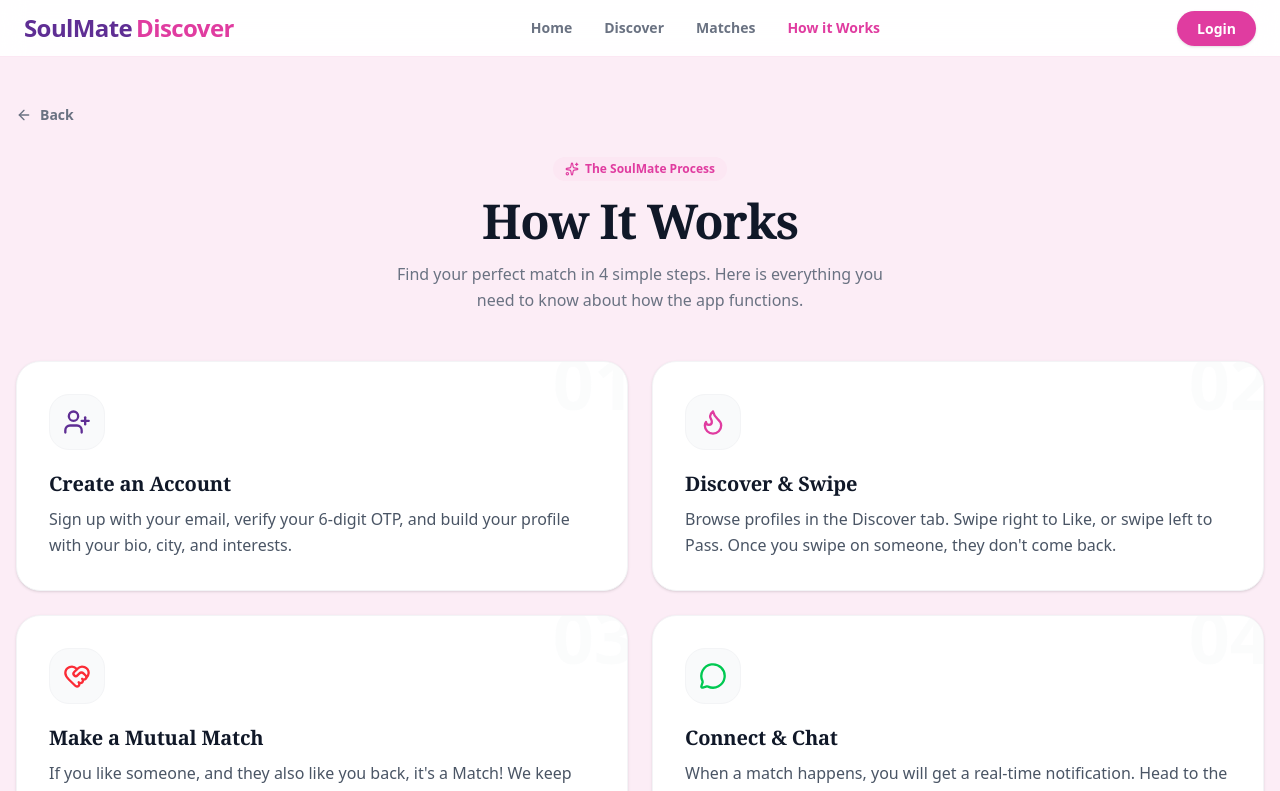
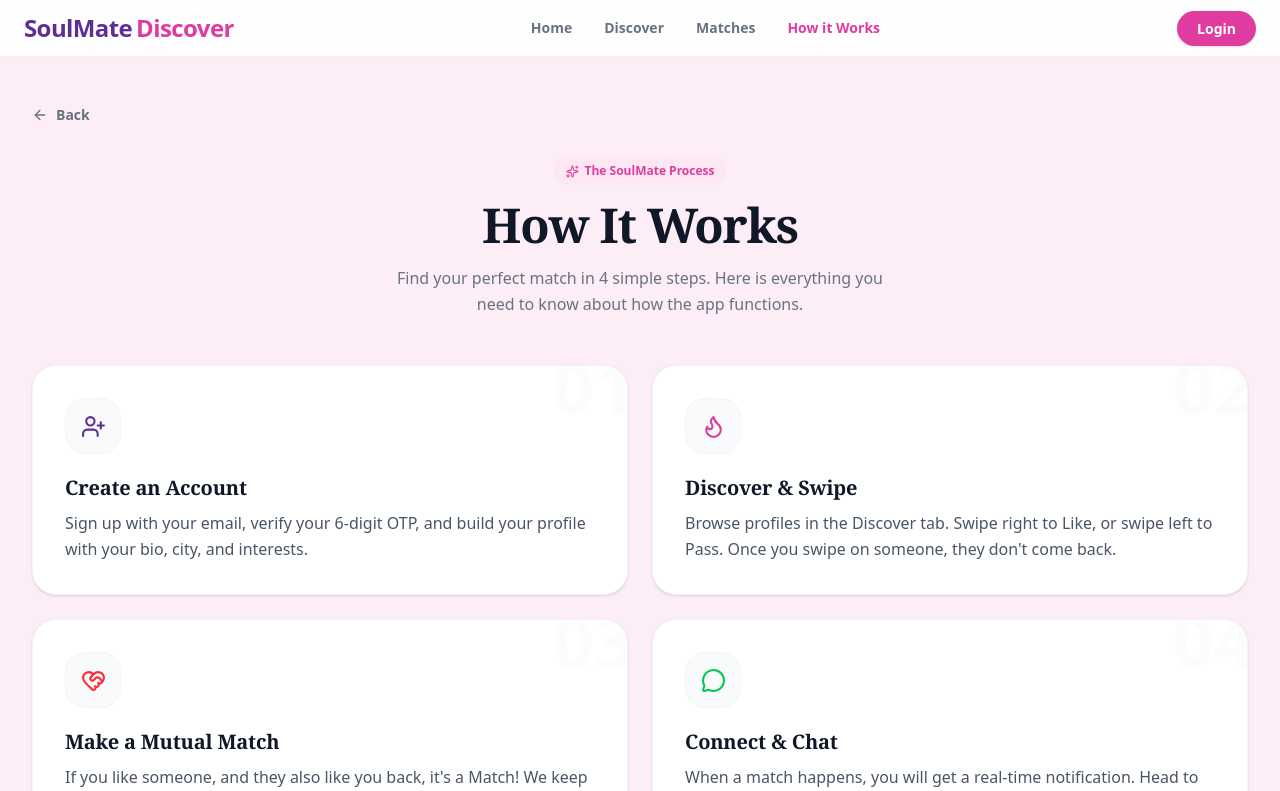
Before and after one commit to RaviKishan24/soulmate-discover-app, a React app in the folder Frontend/: page /how-it-works in a window 1280 px wide. Shown: the top 791 px of the page. Built offline with nearby package versions, Linux system fonts and the light colour scheme; no server answers; the HTML template or start-up script is replaced by a standard one.

Commit message:
adding how it work page

```diff
--- a/Frontend/src/Pages/HowItWorks.jsx
+++ b/Frontend/src/Pages/HowItWorks.jsx
@@ -1,91 +1,118 @@
+
 import { Link, useNavigate } from "react-router-dom";
-import { UserPlus, Flame, HeartHandshake, MessageCircle, ArrowLeft, Sparkles } from "lucide-react";
+import {
+  UserPlus,
+  Flame,
+  HeartHandshake,
+  MessageCircle,
+  ArrowLeft,
+  Sparkles
+} from "lucide-react";
 
 export default function HowItWorks() {
   const navigate = useNavigate();
 
   const steps = [
     {
-      icon: <UserPlus size={28} className="text-brand-purple" />,
+      icon: <UserPlus size={25} className="text-brand-purple" />,
       title: "Create an Account",
       desc: "Sign up with your email, verify your 6-digit OTP, and build your profile with your bio, city, and interests."
     },
     {
-      icon: <Flame size={28} className="text-brand-pink" />,
+      icon: <Flame size={25} className="text-brand-pink" />,
       title: "Discover & Swipe",
       desc: "Browse profiles in the Discover tab. Swipe right to Like, or swipe left to Pass. Once you swipe on someone, they don't come back."
     },
     {
-      icon: <HeartHandshake size={28} className="text-red-500" />,
+      icon: <HeartHandshake size={25} className="text-red-500" />,
       title: "Make a Mutual Match",
       desc: "If you like someone, and they also like you back, it's a Match! We keep your incoming likes strictly private until it's mutual."
     },
     {
-      icon: <MessageCircle size={28} className="text-green-500" />,
+      icon: <MessageCircle size={25} className="text-green-500" />,
       title: "Connect & Chat",
       desc: "When a match happens, you will get a real-time notification. Head to the Matches tab to see your connections."
     }
   ];
 
   return (
-    <div className="w-full min-h-[calc(100vh-130px)] bg-brand-soft pb-24">
-      <div className="max-w-7xl mx-auto px-4 py-8 md:py-12">
+    <div className="w-full min-h-[calc(100vh-130px)] bg-brand-soft pb-12 sm:pb-16 overflow-x-hidden">
+      <div className="max-w-7xl mx-auto px-4 sm:px-6 lg:px-8 py-5 sm:py-8 md:py-12">
 
         {/* Back Button */}
         <button
           onClick={() => navigate(-1)}
-          className="flex items-center gap-2 text-sm font-semibold text-gray-500 hover:text-brand-purple mb-8 transition-colors"
+          className="hidden sm:flex items-center gap-2 text-sm font-semibold text-gray-500 hover:text-brand-purple mb-6 md:mb-8 transition-colors"
         >
-          <ArrowLeft size={16} /> Back
+          <ArrowLeft size={16} />
+          Back
         </button>
 
         {/* Header */}
-        <div className="text-center mb-12 flex flex-col items-center">
-          <div className="inline-flex items-center gap-1.5 px-3 py-1 bg-pink-100 text-brand-pink rounded-full text-xs font-bold mb-4">
-            <Sparkles size={14} /> The SoulMate Process
+        <div className="text-center mb-8 sm:mb-10 md:mb-12 flex flex-col items-center">
+
+          <div className="inline-flex items-center gap-1.5 px-3 py-1.5 bg-pink-100 text-brand-pink rounded-full text-[10px] sm:text-xs font-bold mb-3 sm:mb-4">
+            <Sparkles size={13} />
+            The SoulMate Process
           </div>
-          <h1 className="text-3xl md:text-5xl font-bold text-gray-900 mb-4 tracking-tight">
+
+          <h1 className="text-2xl min-[375px]:text-3xl sm:text-4xl md:text-5xl font-bold text-gray-900 mb-3 sm:mb-4 tracking-tight">
             How It Works
           </h1>
-          <p className="text-gray-500 text-sm md:text-base max-w-lg mx-auto leading-relaxed">
+
+          <p className="text-gray-500 text-xs sm:text-sm md:text-base max-w-lg mx-auto leading-relaxed px-2">
             Find your perfect match in 4 simple steps. Here is everything you need to know about how the app functions.
           </p>
         </div>
 
-        {/* Responsive Grid: 1 column on mobile, 2 columns on desktop */}
-        <div className="grid grid-cols-1 md:grid-cols-2 gap-4 md:gap-6">
+        {/* Responsive Steps Grid */}
+        <div className="grid grid-cols-1 sm:grid-cols-2 gap-3 sm:gap-4 md:gap-6">
+
           {steps.map((step, idx) => (
             <div
               key={idx}
-              className="bg-white p-6 md:p-8 rounded-3xl shadow-sm border border-gray-100 flex flex-col items-start hover:shadow-md transition-shadow relative overflow-hidden group"
+              className="bg-white p-4 sm:p-5 md:p-8 rounded-2xl sm:rounded-3xl shadow-sm border border-gray-100 flex flex-row sm:flex-col items-start gap-4 sm:gap-0 hover:shadow-md transition-shadow relative overflow-hidden group"
             >
+
               {/* Background Number */}
-              <span className="absolute -top-4 -right-2 text-7xl font-black text-gray-50 opacity-60 pointer-events-none group-hover:text-pink-50 transition-colors z-0">
+              <span className="absolute -top-3 -right-1 sm:-top-4 sm:-right-2 text-6xl sm:text-7xl font-black text-gray-50 opacity-60 pointer-events-none group-hover:text-pink-50 transition-colors z-0">
                 0{idx + 1}
               </span>
 
-              <div className="relative z-10 w-14 h-14 rounded-2xl bg-gray-50 border border-gray-100 flex items-center justify-center mb-5">
+              {/* Icon */}
+              <div className="relative z-10 shrink-0 w-11 h-11 sm:w-12 sm:h-12 md:w-14 md:h-14 rounded-xl sm:rounded-2xl bg-gray-50 border border-gray-100 flex items-center justify-center sm:mb-4 md:mb-5">
                 {step.icon}
               </div>
-              <div className="relative z-10">
-                <h3 className="text-lg md:text-xl font-bold text-gray-900 mb-2">{step.title}</h3>
-                <p className="text-sm md:text-base text-gray-600 leading-relaxed">{step.desc}</p>
+
+              {/* Content */}
+              <div className="relative z-10 min-w-0">
+                <h3 className="text-sm min-[375px]:text-base sm:text-lg md:text-xl font-bold text-gray-900 mb-1.5 sm:mb-2">
+                  {step.title}
+                </h3>
+
+                <p className="text-xs sm:text-sm md:text-base text-gray-600 leading-relaxed">
+                  {step.desc}
+                </p>
               </div>
             </div>
           ))}
+
         </div>
 
         {/* Call to Action */}
-        <div className="mt-12 md:mt-16 text-center">
+        <div className="mt-8 sm:mt-10 md:mt-16 text-center">
+
           <Link
             to="/discover"
-            className="inline-flex items-center justify-center bg-gradient-to-r from-brand-pink to-brand-purple text-white font-bold px-8 py-4 rounded-full shadow-lg hover:shadow-xl hover:-translate-y-0.5 active:scale-95 transition-all text-base md:text-lg w-full md:w-auto"
+            className="inline-flex items-center justify-center bg-gradient-to-r from-brand-pink to-brand-purple text-white font-bold px-6 sm:px-8 py-3.5 sm:py-4 rounded-full shadow-lg hover:shadow-xl hover:-translate-y-0.5 active:scale-95 transition-all text-sm sm:text-base md:text-lg w-full sm:w-auto"
           >
             Start Swiping Now
           </Link>
-          <p className="text-xs text-gray-400 mt-4">
+
+          <p className="text-[10px] sm:text-xs text-gray-400 mt-3 sm:mt-4 px-2">
             Remember to be respectful. It's a small world!
           </p>
+
         </div>
 
       </div>
```
